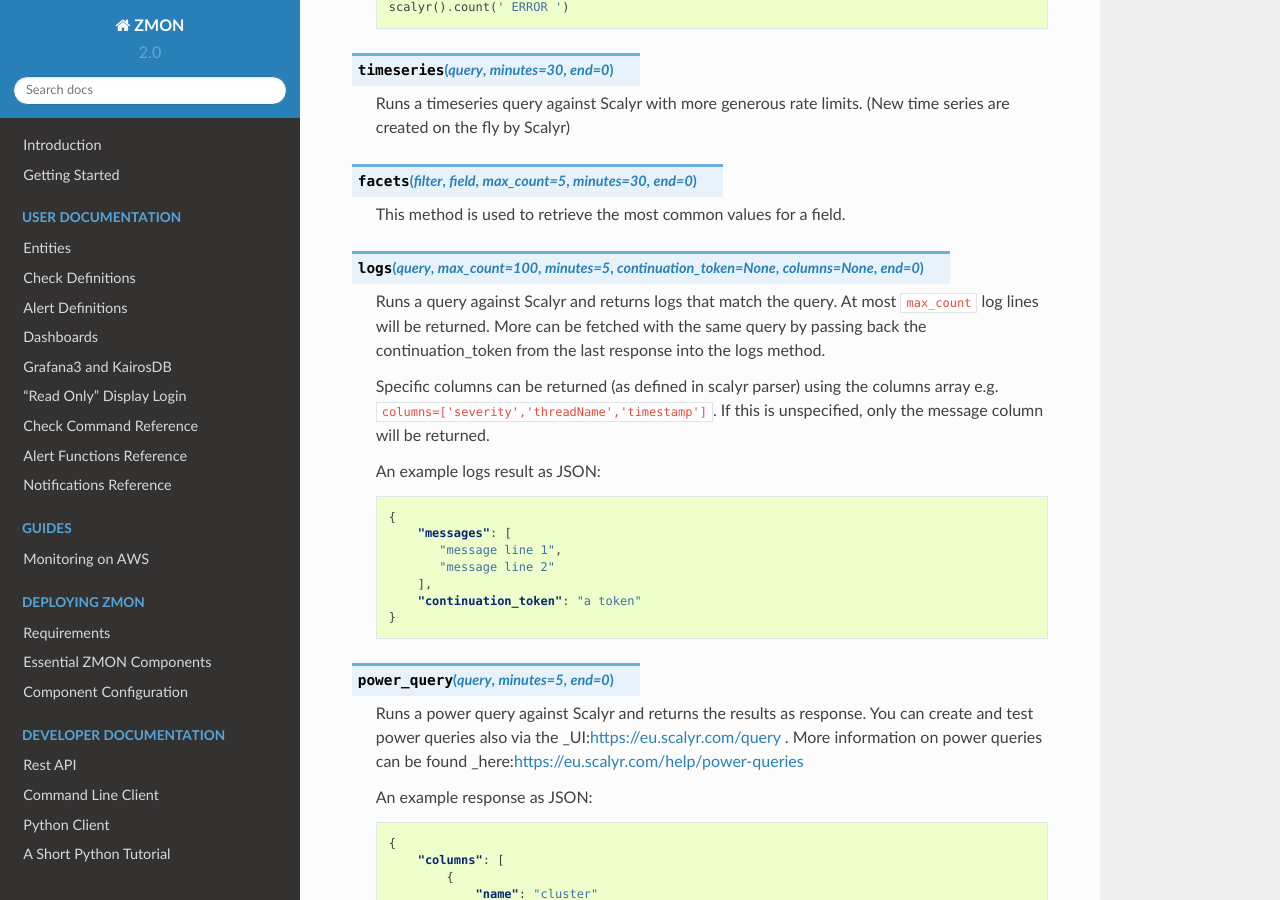
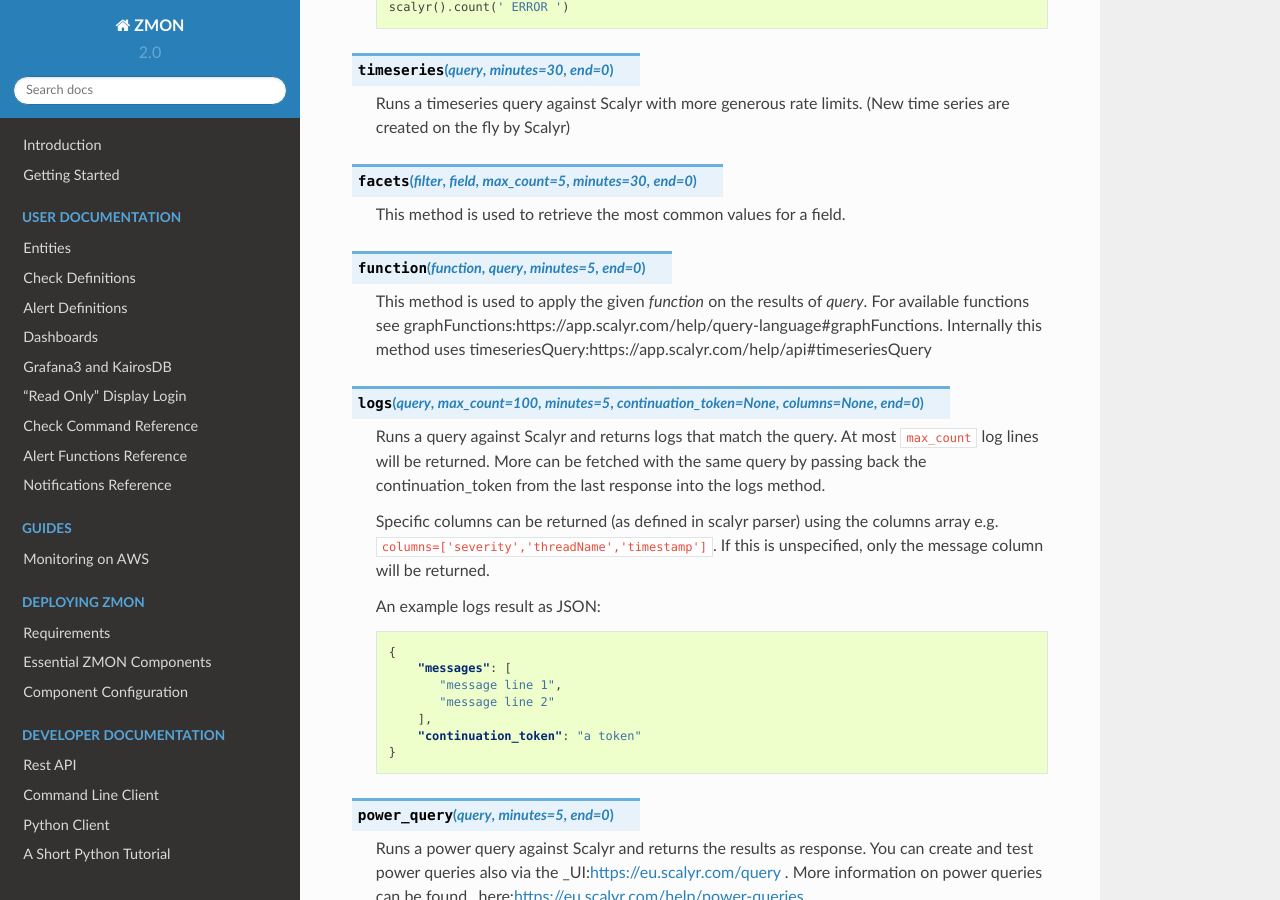
Before and after one commit to zalando-zmon/zmon-docs, a Sphinx documentation site: the page built from docs/user/check-ref/scalyr_wrapper.rst, in a window 1280 px wide and 900 px high, scrolled down 598 px. Built offline with Sphinx 7.4.7 and the Read the Docs theme 2.0.0, drawn with Linux system fonts in a browser that asks for light colours.

Commit message:
mention scalyr-functions

```diff
--- a/docs/user/check-ref/scalyr_wrapper.rst
+++ b/docs/user/check-ref/scalyr_wrapper.rst
@@ -31,6 +31,11 @@ For ``minutes`` and ``end`` you can also specify absolute times like "2017-10-11
 .. py:method:: facets(filter, field, max_count=5, minutes=30, end=0)
 
     This method is used to retrieve the most common values for a field.
+
+
+.. py:method:: function(function, query, minutes=5, end=0)
+
+    This method is used to apply the given `function` on the results of `query`. For available functions see graphFunctions:https://app.scalyr.com/help/query-language#graphFunctions. Internally this method uses timeseriesQuery:https://app.scalyr.com/help/api#timeseriesQuery
 
 
 .. py:method:: logs(query, max_count=100, minutes=5, continuation_token=None, columns=None, end=0)
```
